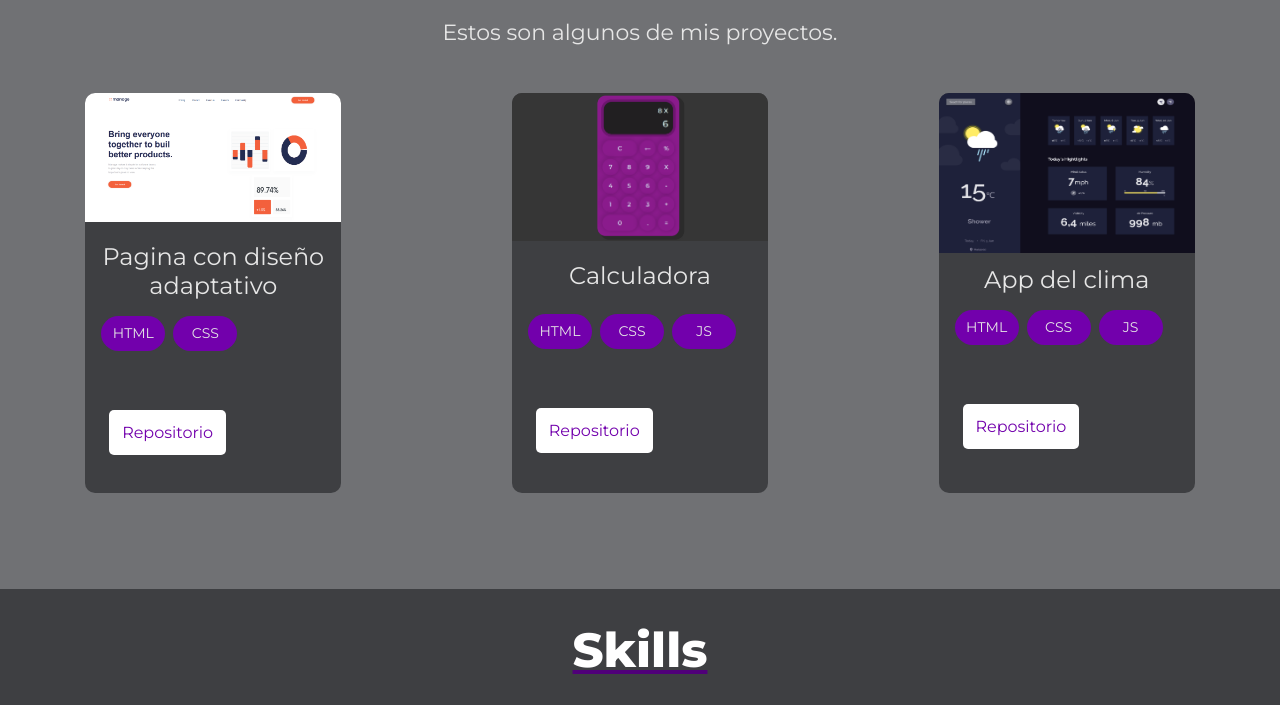
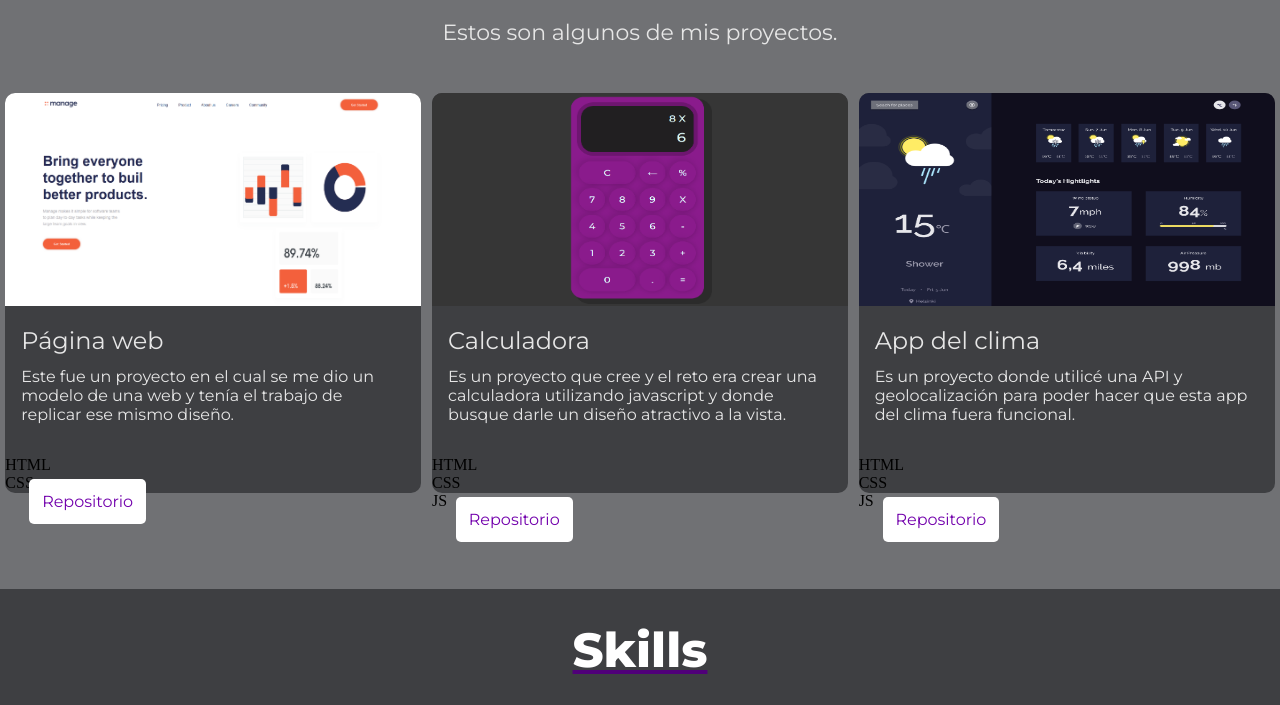
Before and after one commit to Adriel-Roldan/MyPortfolio, a plain HTML site: page root/index.html in a window 1280 px wide. Shown: the part 1739-2444 px from the top of the page. Drawn offline with Linux system fonts and the light colour scheme.

Commit message:
actualizando el area de portafolio (no terminado)

```diff
--- a/root/css/styles.css
+++ b/root/css/styles.css
@@ -243,7 +243,6 @@ h1{
     margin-top: 1.5rem;
     text-align: center;
 
-
     font-family: 'Montserrat', sans-serif;
     font-size: 16px;
     font-style: normal;
@@ -261,7 +260,7 @@ h1{
 }
 
 .card{
-    width: 16rem;
+    width: 26rem;
     height: 25rem;
     margin-bottom: 3rem;
     background-color: rgb(62, 63, 66);
@@ -270,47 +269,27 @@ h1{
 
 .imagen-proyecto{
     width: 100%;
+    height: 13.3em;
     border-top-left-radius: 10px;
     border-top-right-radius: 10px;
 }
 
+
 .titulo-proyecto{
-    margin-bottom: 1rem;
+    margin: 0em 1em 0.5em 1rem;
 
     font-family: 'Montserrat', sans-serif;
     font-size: 24px;
     font-weight: 400;
-    text-align: center;
     color: rgb(230,230,230);
 }
 
-.lenguajes-utilizados{
-    display: flex;
-    justify-content: flex-start;
-    margin-left: 0.5rem;
-    margin-bottom: 2.5rem;
-}
-
-.lenguajes-utilizados-calculadora{
-    display: flex;
-    justify-content: flex-start;
-    margin: 1.5rem 0rem 2.5rem 0.5rem;
-}
-
-.lenguaje-proyecto{
-    width: 3rem;
-    height: 1.2rem;
-    padding: 0.5rem;
-    border-radius: 20px;
-    margin-left: 0.5rem;
-    margin-bottom: 2rem;
-
+.texto-proyecto{
+    margin: 0em 1em 2em 1em;
+    font-size: 16px;
     font-family: 'Montserrat', sans-serif;
-    font-size: 14px;
     font-weight: 400;
-    text-align: center;
-    color: rgb(230,230,230);
-    background-color: rgb(114, 0, 172);
+    color: rgb(230, 230, 230);
 }
 
 .boton-proyecto-adaptativo{
@@ -327,22 +306,11 @@ h1{
     background-color: rgb(255, 255, 255);
 }
 
-
 .boton-proyecto-adaptativo:hover{
     transition-duration: 0.4s;
     color: rgb(255, 255, 255);
     background-color: rgb(114, 0, 172);
 }
-
-.imagen-app-clima{
-    width: 100%;
-    height: 40%;
-    margin-bottom: 0.5rem;
-    border-top-left-radius: 10px;
-    border-top-right-radius: 10px;
-}
-
-
 
 /* AREA DE SKILLS */
 
@@ -633,7 +601,6 @@ input[type="submit"]:hover{
 }
 
 
-/* DISEÑO RESPONSIVE (TABLET) */
 
 @media (min-width: 700px){
 
--- a/root/index.html
+++ b/root/index.html
@@ -7,6 +7,7 @@
     <link rel="preconnect" href="https://fonts.gstatic.com" crossorigin>
     <link href="https://fonts.googleapis.com/css2?family=Montserrat:wght@300;400;500;800&display=swap" rel="stylesheet">
     <link rel="stylesheet" href="https://cdnjs.cloudflare.com/ajax/libs/font-awesome/6.2.0/css/all.min.css" integrity="sha512-xh6O/CkQoPOWDdYTDqeRdPCVd1SpvCA9XXcUnZS2FmJNp1coAFzvtCN9BmamE+4aHK8yyUHUSCcJHgXloTyT2A==" crossorigin="anonymous" referrerpolicy="no-referrer" />
+
     <meta name="viewport" content="width=device-width, initial-scale=1.0">
     <title> Portafolio | Adriel Roldan </title>
     <link rel="shortcut icon" href="./img/logo-ar 2.png">
@@ -145,12 +146,12 @@
                 <section class="card">
                     <img class="imagen-proyecto" src="./img/ProyectoFinal.PNG" alt="Imagen sobre proyecto de web responsive">
 
-                    <h3 class="titulo-proyecto">Pagina con diseño adaptativo</h3>
+                    <h3 class="titulo-proyecto">Página web</h3>
 
-                    <div class="lenguajes-utilizados">
-                        <p class="lenguaje-proyecto">HTML</p>
-                        <p class="lenguaje-proyecto">CSS</p>
-                    </div>
+                    <p class="texto-proyecto"> Este fue un proyecto en el cual se me dio un modelo de una web y tenía el trabajo de replicar ese mismo diseño. </p>
+
+                    <p class="lenguaje-utilizado">HTML</p>
+                    <p class="lenguaje-utilizado">CSS</p>
 
                         <a class="boton-proyecto-adaptativo" href="https://github.com/Adriel-Roldan/Pagina-dise-o-adaptativo-mobile.git" target="_blank">Repositorio</a>
 
@@ -161,26 +162,26 @@
 
                     <h3 class="titulo-proyecto">Calculadora</h3>
 
-                    <div class="lenguajes-utilizados-calculadora">
-                        <p class="lenguaje-proyecto">HTML</p>
-                        <p class="lenguaje-proyecto">CSS</p>
-                        <p class="lenguaje-proyecto">JS</p>
-                    </div>
+                    <p class="texto-proyecto"> Es un proyecto que cree y el reto era crear una calculadora utilizando javascript y donde busque darle un diseño atractivo a la vista.  </p>
+
+                    <p class="lenguaje-utilizado">HTML</p>
+                    <p class="lenguaje-utilizado">CSS</p>
+                    <p class="lenguaje-utilizado">JS</p>
 
                         <a class="boton-proyecto-adaptativo" href="https://github.com/Adriel-Roldan/Calculator.git" target="_blank">Repositorio</a>
 
                 </section>
 
                 <section class="card">
-                    <img class="imagen-app-clima" src="./img/ProyectoClima.PNG" alt="Imagen de app del clima">
+                    <img class="imagen-proyecto" src="./img/ProyectoClima.PNG" alt="Imagen de app del clima">
 
                     <h3 class="titulo-proyecto">App del clima</h3>
 
-                    <div class="lenguajes-utilizados">
-                        <p class="lenguaje-proyecto">HTML</p>
-                        <p class="lenguaje-proyecto">CSS</p>
-                        <p class="lenguaje-proyecto">JS</p>
-                    </div>
+                    <p class="texto-proyecto"> Es un proyecto donde utilicé una API y geolocalización para poder hacer que esta app del clima fuera funcional. </p>
+
+                    <p class="lenguaje-utilizado">HTML</p>
+                    <p class="lenguaje-utilizado">CSS</p>
+                    <p class="lenguaje-utilizado">JS</p>
 
                         <a class="boton-proyecto-adaptativo" href="https://github.com/Adriel-Roldan/Weather-app.git" target="_blank">Repositorio</a>
 
```
